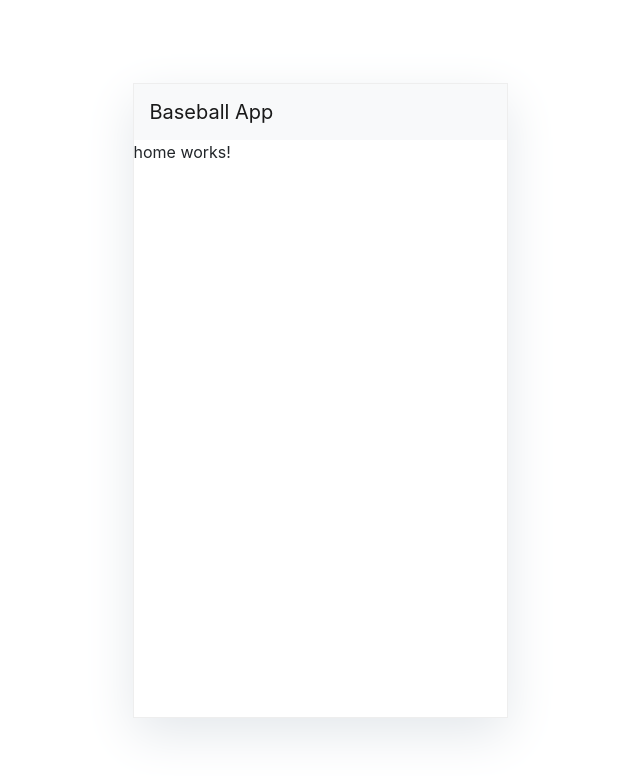
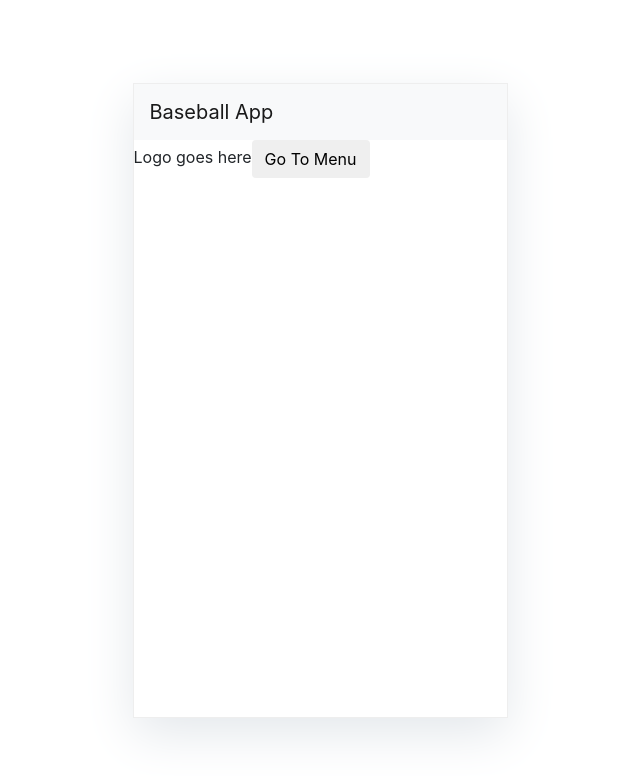
Before and after one commit to GIOkafor/baseballHack, an Angular app: page /home in a window 1280 px wide. Shown: the top 776 px of the page, without its empty margins (250-890 px from the left). Built offline with nearby package versions, Linux system fonts and the light colour scheme.

Commit message:
home setup

```diff
--- a/src/app/app.module.ts
+++ b/src/app/app.module.ts
@@ -14,10 +14,10 @@ import { CheckoutComponent } from './checkout/checkout.component';
 const appRoutes: Routes = [
 	{ path: 'home', component: HomeComponent },
 	{ path: 'menu-list', component: MenuListComponent },
-	{ path: 'menu-details', component: MenuDetailsComponent },
+	{ path: 'menu-details/:id', component: MenuDetailsComponent },
 	{ path: 'cart', component: CartComponent },
 	{ path: 'checkout', component: CheckoutComponent },
-	{ path: '', redirectTo: '/home', pathMatch: 'full' }
+	{ path: '', redirectTo: '/menu-list', pathMatch: 'full' }
 ];
 
 @NgModule({
--- a/src/app/home/home.component.html
+++ b/src/app/home/home.component.html
@@ -1,3 +1,5 @@
-<p>
-  home works!
-</p>
+<div class="home_component">
+  <span>Logo goes here</span>
+
+  <button class="btn" routerLink="/menu-list">Go To Menu</button>
+</div>
```
Also changed, not shown: src/assets/1200px-Toronto_Blue_Jays_logo.svg.png (added).
